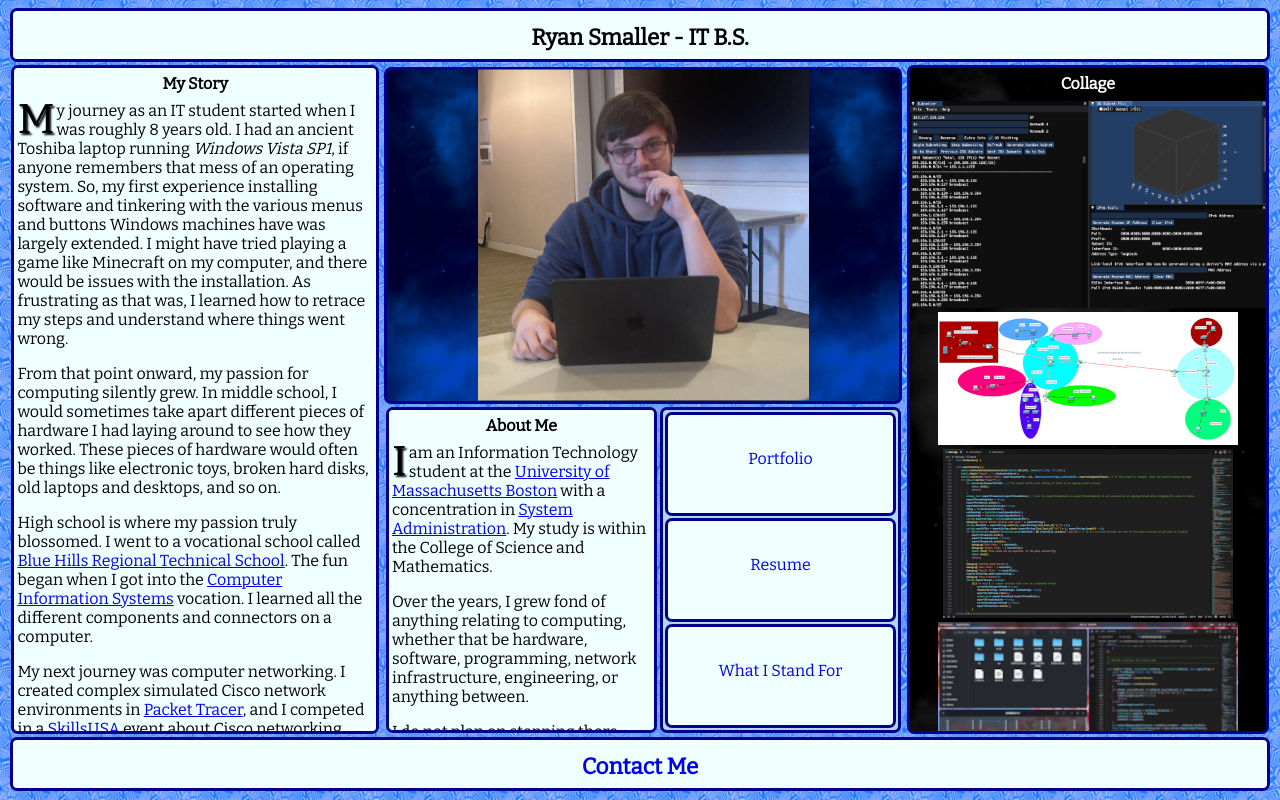
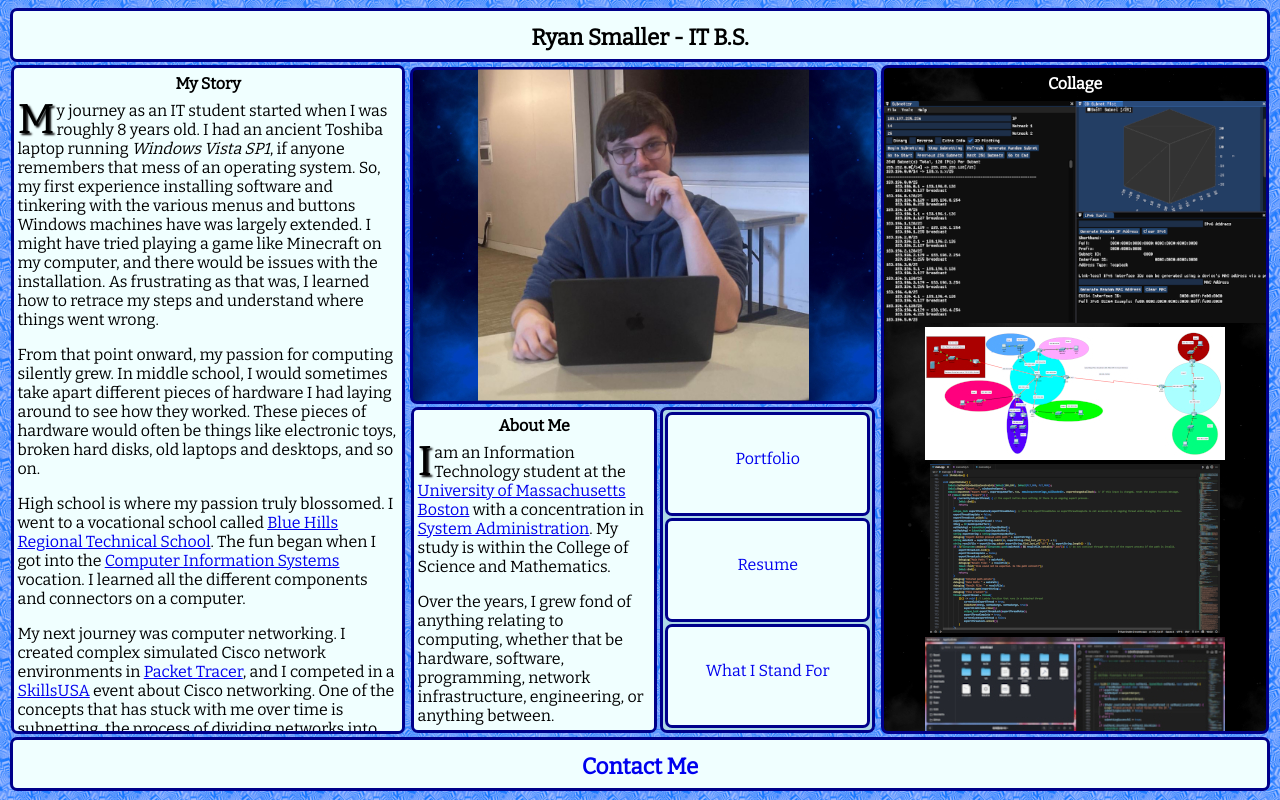
Before and after one commit to rsmaller/it240proj, a plain HTML site: page index.html in a window 1280 px wide. Drawn offline with nearby package versions, Linux system fonts and the light colour scheme; a script that the page names is missing.

Commit message:
Fixed portrait photo width

```diff
--- a/styles/index_styles.css
+++ b/styles/index_styles.css
@@ -71,7 +71,7 @@ footer {
     background-image: url("../resources/images/main/portrait-background.jpg") !important;
     background-repeat: repeat;
     background-color: #f0ffff;
-    width: 40vw;
+    width: 36vw;
 }
 
 #portrait-photo img {
```
